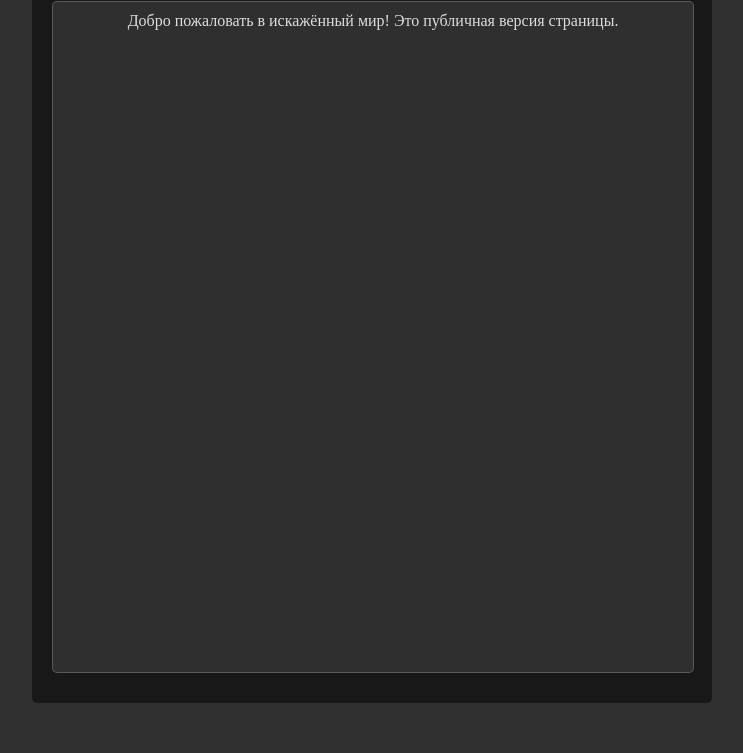
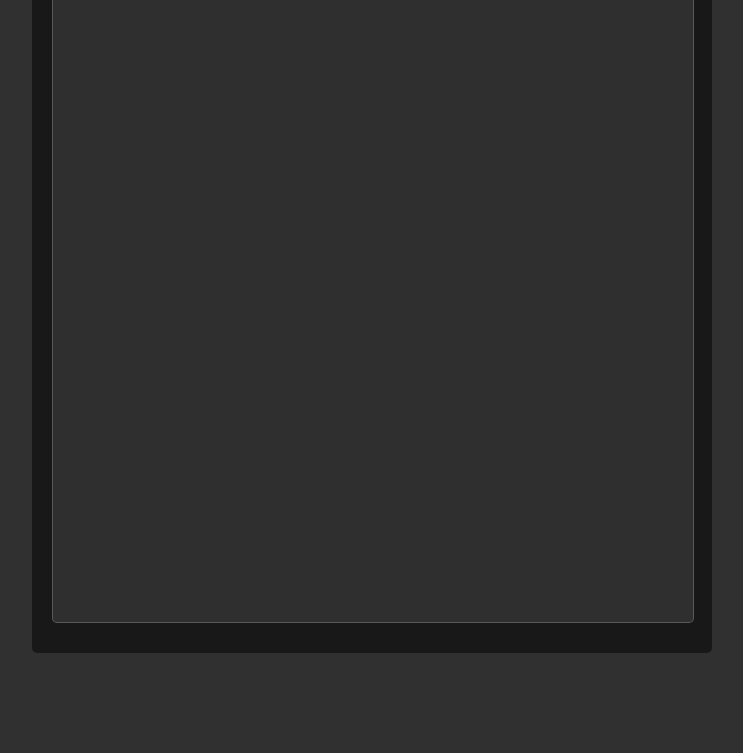
Before and after one commit to dslinak/dsworld, a plain HTML site: page index.html in a window 1280 px wide. Shown: the part 264-1017 px from the top of the page, without its empty margins (268-1011 px from the left). After the commit the page ends 917 px from the top, so only its background shows below. Drawn offline with Linux system fonts and the light colour scheme.

Commit message:
Update styles.css

```diff
--- a/styles.css
+++ b/styles.css
@@ -17,8 +17,6 @@ body {
     text-align: center;
     padding-left: 300px; /* Устанавливаем отступ слева */
     padding-right: 300px; /* Устанавливаем отступ справа */
-    padding-top: 50px; /* Устанавливаем отступ сверху (опционально) */
-    padding-bottom: 50px; /* Устанавливаем отступ снизу (опционально) */
     margin: 0;
 }
 
```
